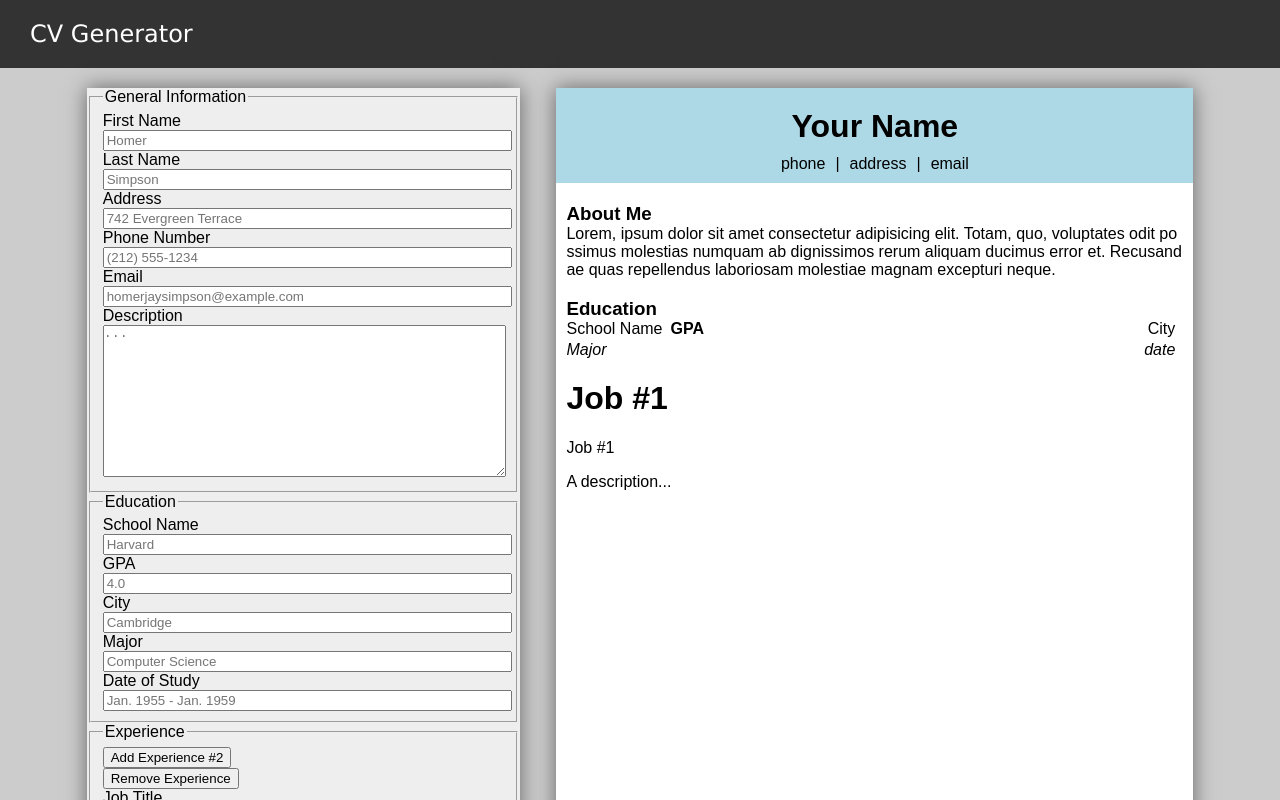
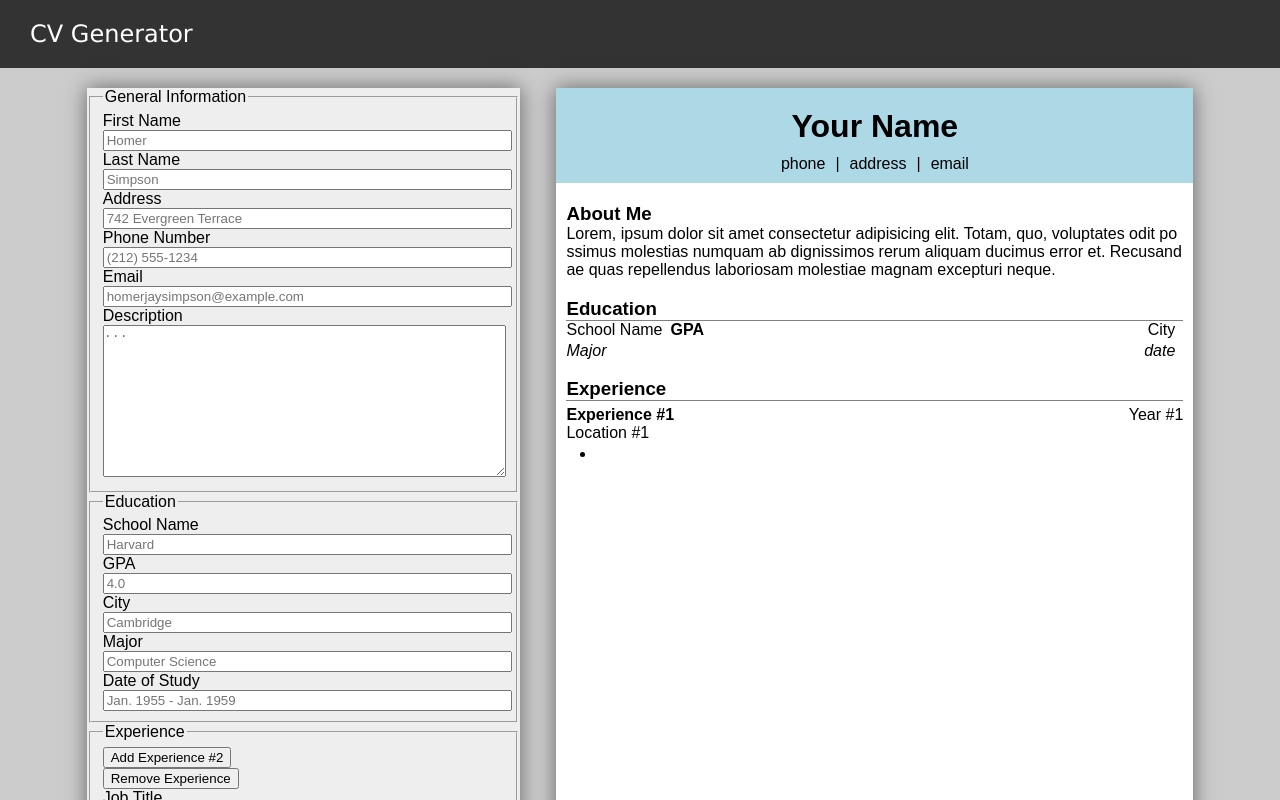
Before and after one commit to joshkat/CV-Generator, a React (Vite) app: page / in a window 1280 px wide. Built offline with nearby package versions, Linux system fonts and the light colour scheme.

Commit message:
finalized education section styling

```diff
--- a/src/components/cv-view/EducationPreview.jsx
+++ b/src/components/cv-view/EducationPreview.jsx
@@ -5,8 +5,7 @@ export default function EducationPreview({ education }) {
   return (
     <>
       <h3 className="education-title">Education</h3>
-
-      <div className="section-line"></div>
+      <div className="title-underline"></div>
       <div className="education-topline">
         <div>
           <span>{education.schoolName || "School Name"}&ensp;</span>
--- a/src/components/cv-view/ExperiencePreview.jsx
+++ b/src/components/cv-view/ExperiencePreview.jsx
@@ -1,14 +1,33 @@
 import PropTypes from "prop-types";
+import "../../styles/Experience.css";
 
 export default function ExperiencePreview({ experienceArray }) {
   return (
     <>
+      <h3 className="experience-title">Experience</h3>
+      <div className="title-underline"></div>
       {experienceArray.map((exp_obj) => (
-        <div key={exp_obj.number}>
-          <h1>{exp_obj.title || `Job #${exp_obj.number}`}</h1>
-          <span>{exp_obj.location || `Job #${exp_obj.number}`}</span>
-          <p>{exp_obj.description || `A description...`}</p>
-        </div>
+        <>
+          <div key={exp_obj.number} className="exp-line-wrapper">
+            <div className="exp-top-line">
+              <h4 className="job-title">
+                {exp_obj.title || `Experience #${exp_obj.number}`}
+              </h4>
+              <span>{exp_obj.year || `Year #${exp_obj.number}`}</span>
+            </div>
+            <div className="exp-bottom-line">
+              <span>{exp_obj.location || `Location #${exp_obj.number}`}</span>
+            </div>
+          </div>
+          <ul>
+            {exp_obj.description.split("\n").map((line) => (
+              <>
+                <li>{line}</li>
+              </>
+            ))}
+          </ul>
+          {console.log(exp_obj.description.split("\n"))}
+        </>
       ))}
     </>
   );
--- /dev/null
+++ b/src/styles/Experience.css
@@ -0,0 +1,26 @@
+.experience-title {
+  margin-bottom: 0;
+}
+
+.job-title {
+  margin-top: 0px;
+  margin-bottom: 0px;
+}
+
+.exp-top-line {
+  display: flex;
+  align-items: center;
+  justify-content: space-between;
+}
+
+.exp-line-wrapper {
+  margin-top: 5px;
+  margin-bottom: 3px;
+  display: flex;
+  flex-direction: column;
+}
+
+ul {
+  padding-left: 30px;
+  margin: 0;
+}
--- a/src/styles/main.css
+++ b/src/styles/main.css
@@ -61,6 +61,12 @@ header {
   scrollbar-width: thin;
 }
 
+.title-underline {
+  background-color: gray;
+  width: 100%;
+  height: 1px;
+}
+
 @media screen and (width < 900px) {
   .main-wrapper {
     flex-direction: column;
```
